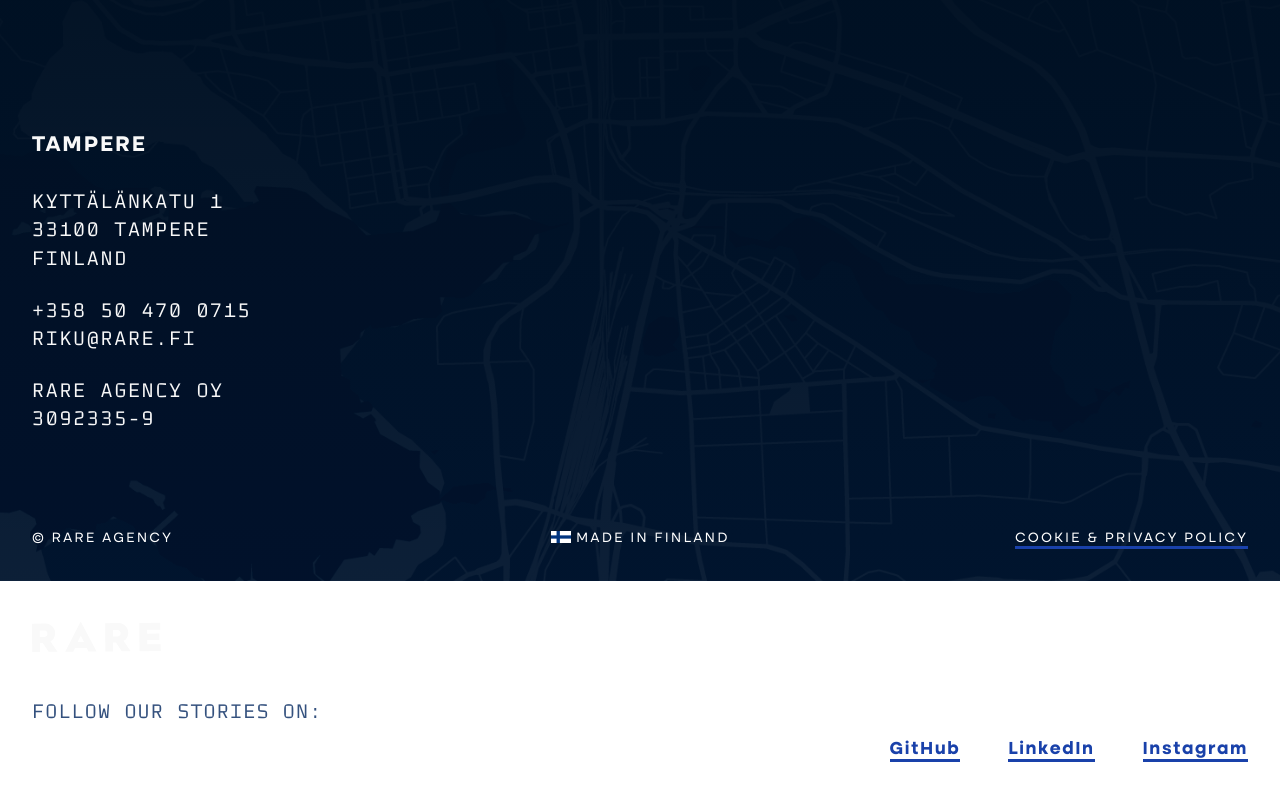
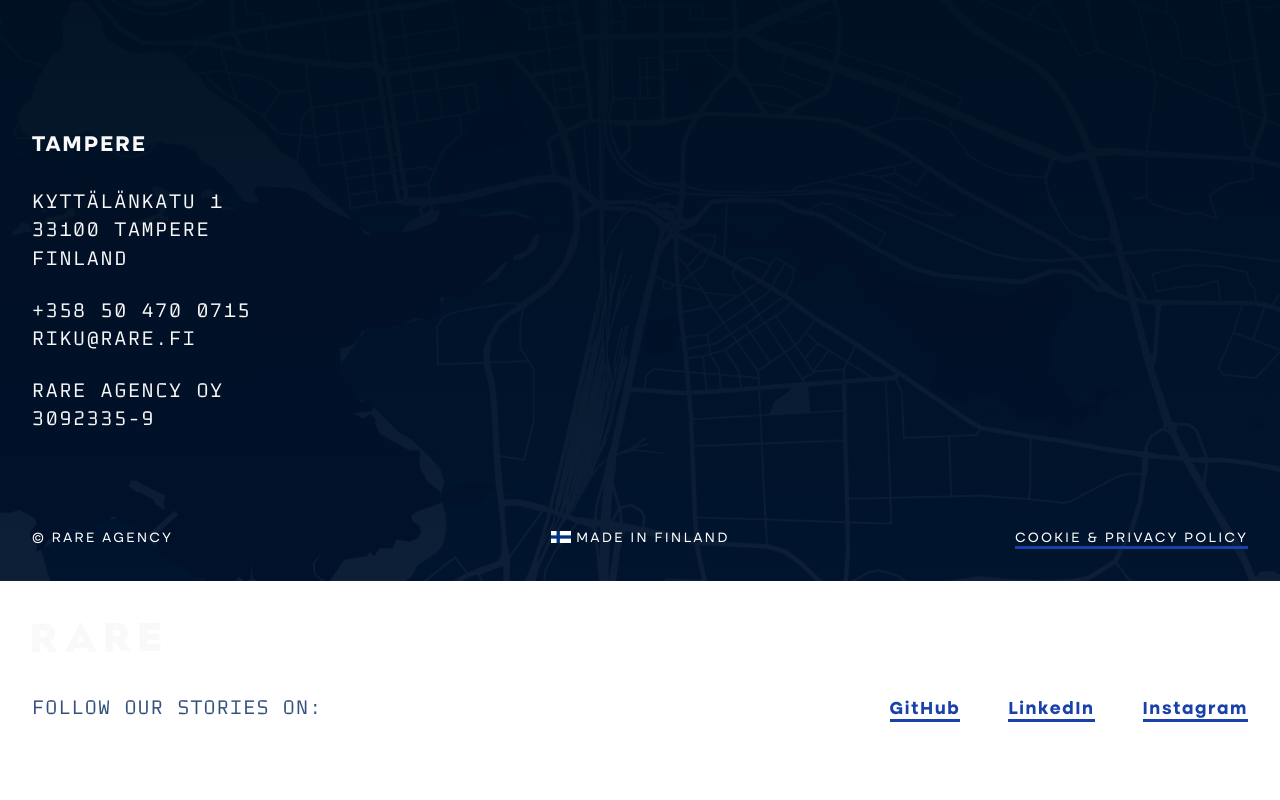
Before and after one commit to rareagency/rare.fi, a Next.js app: page / in a window 1280 px wide. Shown: the part 6541-7341 px from the top of the page. Built offline with nearby package versions, Linux system fonts and the light colour scheme; a small style sheet from the web is missing.

Commit message:
Improve responsivity on BottomFooter

```diff
--- a/components/Footer/BottomFooter.tsx
+++ b/components/Footer/BottomFooter.tsx
@@ -23,8 +23,9 @@ const stories = c(`
   text-right
   text-mid-blue
   xl:col-start-1
-  xl:col-span-6
+  xl:col-span-4
   xl:text-left
+  md:col-all
   sm:font-thin
   sm:text-sm
   sm:pb-6
@@ -38,7 +39,7 @@ const BottomFooter = () => {
         <Logo kind="accent" />
       </div>
       <span className={stories}>Follow our stories on:</span>
-      <div className="col-span-2 text-right space-x-12 xl:row-start-3 xl:col-start-1 xl:col-span-full font-bold sm:hidden">
+      <div className="col-span-2 text-right space-x-12 font-bold md:hidden xl:col-start-5 xl:col-span-4">
         <TextLink url="https://github.com/rareagency" text="GitHub" />
         <TextLink
           url="https://www.linkedin.com/company/rareagency/"
@@ -46,7 +47,7 @@ const BottomFooter = () => {
         />
         <TextLink url="https://instagram.com/rarekoodaa" text="Instagram" />
       </div>
-      <div className=" invisible sm:space-x-12 sm:row-start-3 sm:col-start-1 sm:col-span-full sm:visible">
+      <div className="invisible md:space-x-12 md:row-start-3 md:col-start-1 md:col-span-full md:visible md:mt-6 sm:mt-0">
         <div className="flex">
           <a
             href="https://github.com/rareagency/rareagency.fi"
```
